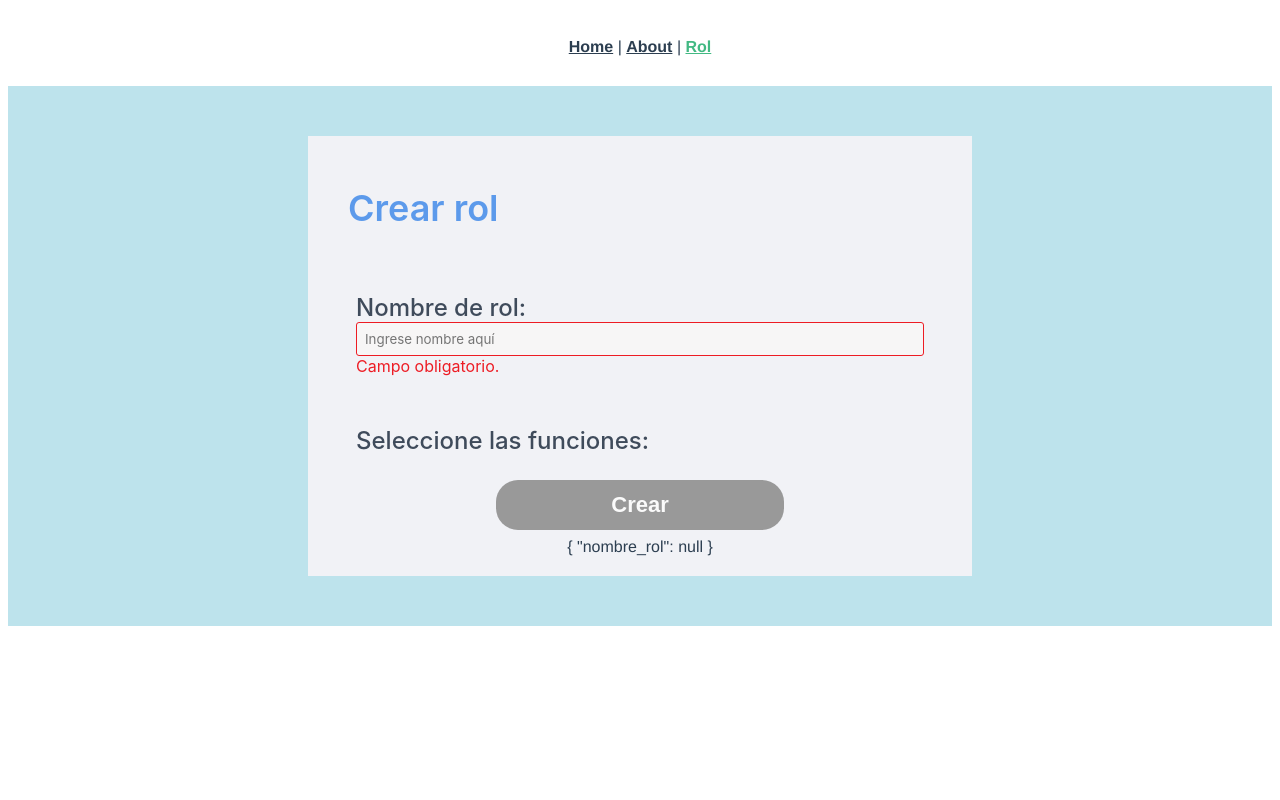
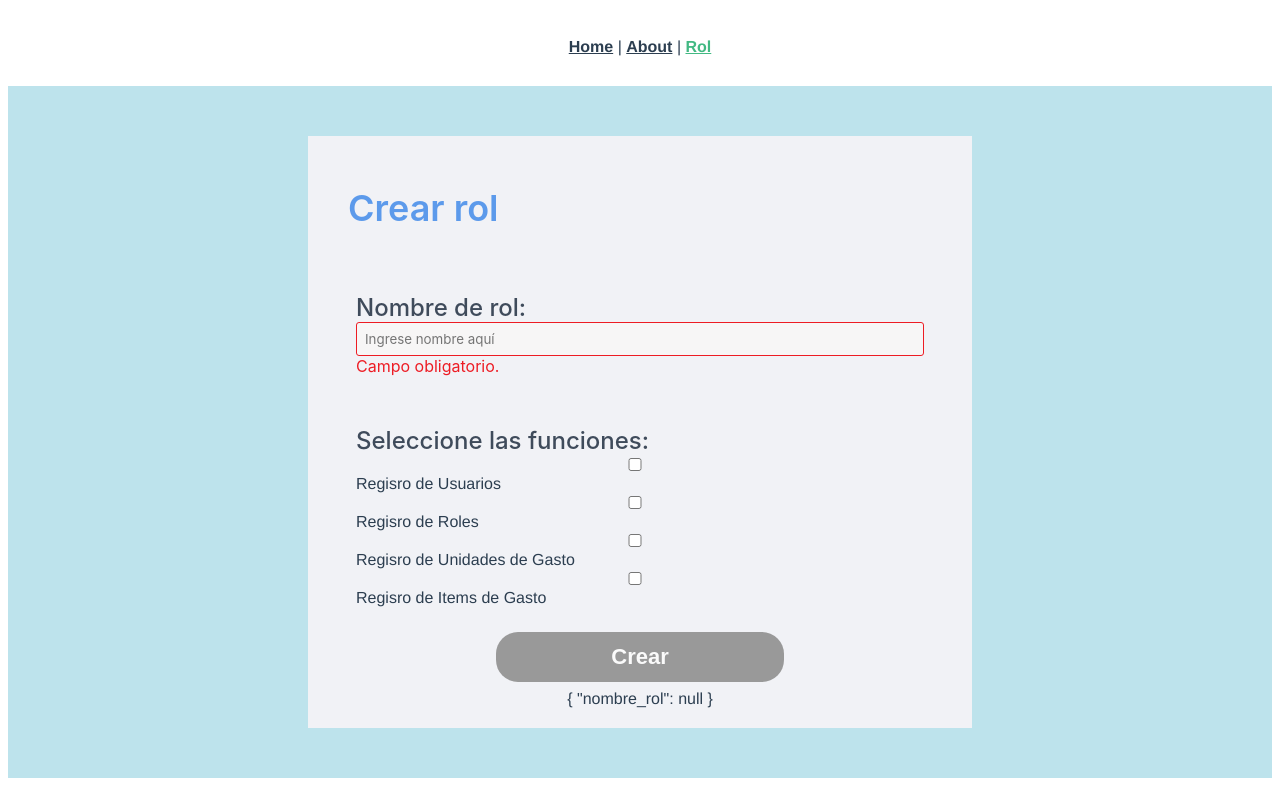
Before and after one commit to BritanyTorrico/front-cotizaciones, a Vue app: page /crear_rol in a window 1280 px wide. Built offline with nearby package versions, Linux system fonts and the light colour scheme.

Commit message:
funciones y eso

```diff
--- a/src/components/rol/CrearRol.vue
+++ b/src/components/rol/CrearRol.vue
@@ -28,13 +28,20 @@
      <div class="form_section">
         <label>
           <div class="form_name">Seleccione las funciones:</div>
-
+            <input type="checkbox" id="gestionUsuario" name="funcion" value="Gestionar Usuarios"/>
+            <label for="gestionUsuario">Regisro de Usuarios</label><br>
+            <input type="checkbox" id="gestionRol" name="funcion" value="Gestionar Roles"/>
+            <label for="gestionRol">Regisro de Roles</label><br>
+            <input type="checkbox" id="gestionUnidades" name="funcion" value="Gestionar Unidades de Gasto"/>
+            <label for="gestionUnidades">Regisro de Unidades de Gasto</label><br>
+            <input type="checkbox" id="gestionItems" name="funcion" value="Gestionar Items de Gasto"/>
+            <label for="gestionItems">Regisro de Items de Gasto</label><br>
         </label>
      </div>
 
      <button
-     :disabled="$v.dato.$invalid"
-     :class="$v.dato.$invalid ? 'button-disabled':''"
+      :disabled="$v.dato.$invalid"
+      :class="$v.dato.$invalid ? 'button-disabled':''"
       class="form_button">
        Crear
      </button>
@@ -61,6 +68,7 @@ export default {
        dato: {
          nombre_rol: null,
        },
+       funciones: [],
      };
    },
 
@@ -78,24 +86,55 @@ export default {
          e.preventDefault();
        }
      },
+     async getFunciones(){
+       const checkboxes = document.querySelectorAll('input[name="funcion"]:checked');
+       checkboxes.forEach((checkbox) => {
+             this.funciones.push(checkbox.value);
+           });
+     },
      async submitForm(){
+       this.getFunciones();
        try{
+         console.log("comienza envio");
          if(!this.$v.dato.$invalid){
-           await this.sendData();
+           console.log("es valido");
+           console.log(this.funciones[0]);
+           await this.sendRolData();
+           for (let i=0;i<this.funciones.length;i++){
+             await this.sendFuncData(i);
+           }
+
            this.alert("success","Rol creado exitosamente")
          }else{
+           console.log("es invalido");
            this.alert("warring","Rellene todos los datos")
          }
        }catch(error){
          this.alert("warring",error);
        }
      },
-     async sendData(){
+     async sendRolData(){
        try{
+         console.log("comienza registro de rol");
+         await this.$http.post("roles",{
+           nombre_rol: this.dato.nombre_rol,
+         });
+         console.log("termina registro de rol");
+       }catch (error){
+         console.log("error en rol");
+         throw new Error ("Este rol ya esta registrado");
+       }
+     },
+     async sendFuncData(index){
+       try{
+         console.log("comienza a enviar funcion " + index);
          await this.$http.post("rolePerFunctions",{
            nombre_rol: this.dato.nombre_rol,
+           nombre_funcion: this.funciones[index],
          });
+         console.log("termina de enviar funcion " + index);
        }catch (error){
+         console.log("error en funcion");
          throw new Error ("Este rol ya esta registrado");
        }
      },
```
